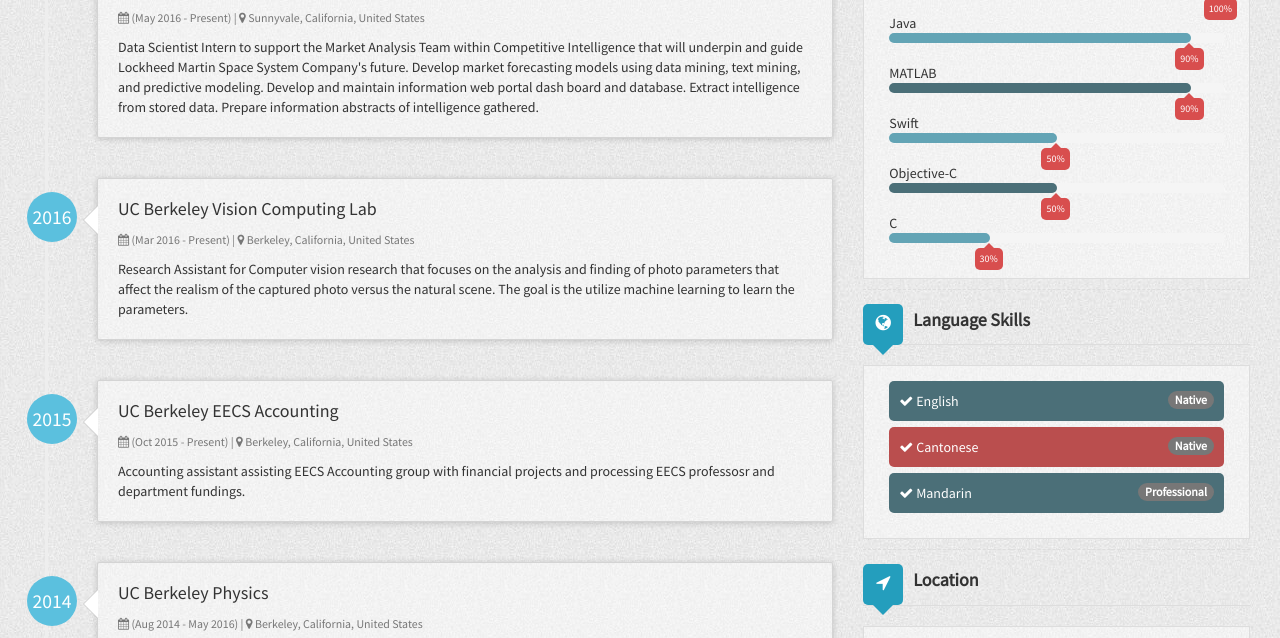
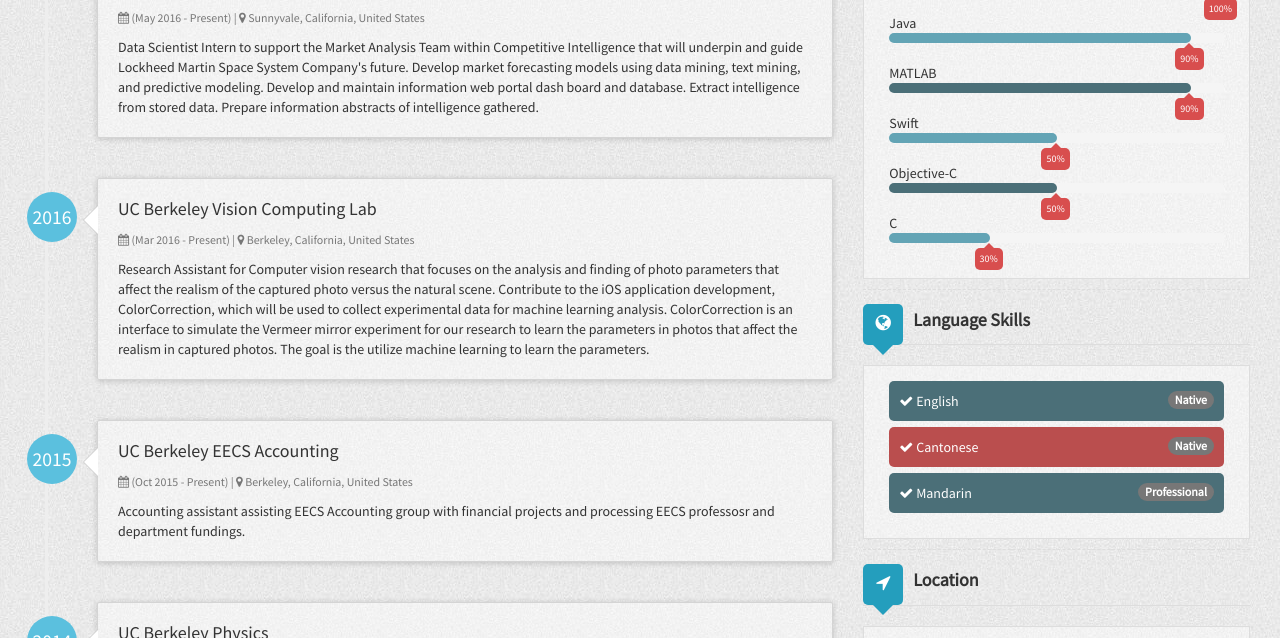
Before and after one commit to leonliang10/leonliang10.github.io, a Jekyll site: the page built from index.html, in a window 1280 px wide and 900 px high, scrolled down 340 px, cut to the strip 0-638 px from the top of the window. Built offline with Jekyll 4.4.1, drawn with Linux system fonts in a browser that asks for light colours; nearby versions of some CDN libraries.

Commit message:
Add more description to computer vision research.

```diff
--- a/_config.yml
+++ b/_config.yml
@@ -39,7 +39,7 @@ author:
       location: Berkeley, California, United States
       started: 2016
       duration: (Mar 2016 - Present)
-      description: Research Assistant for Computer vision research that focuses on the analysis and finding of photo parameters that affect the realism of the captured photo versus the natural scene. The goal is the utilize machine learning to learn the parameters.
+      description: Research Assistant for Computer vision research that focuses on the analysis and finding of photo parameters that affect the realism of the captured photo versus the natural scene. Contribute to the iOS application development, ColorCorrection, which will be used to collect experimental data for machine learning analysis. ColorCorrection is an interface to simulate the Vermeer mirror experiment for our research to learn the parameters in photos that affect the realism in captured photos. The goal is the utilize machine learning to learn the parameters.
     - work3:
       company: UC Berkeley EECS Accounting
       location: Berkeley, California, United States
```
